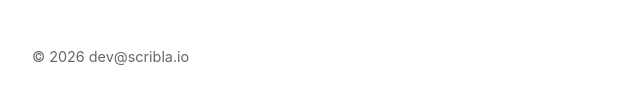
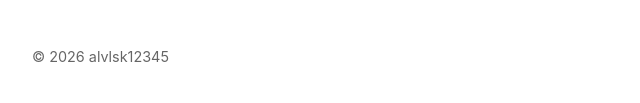
Before and after one commit to alvlsk12345/scribla-site, a plain HTML site: page index.html in a window 1280 px wide. Shown: the part 2375-2478 px from the top of the page, 288-928 px from the left. Drawn offline with Linux system fonts and the light colour scheme.

Commit message:
Подпись — ником вместо имени

```diff
--- a/index.html
+++ b/index.html
@@ -110,7 +110,7 @@ We reply in English and Russian.</p>
 
 </div>
 
-<p class="footer">© 2026 dev@scribla.io</p>
+<p class="footer">© 2026 alvlsk12345</p>
 
 </body>
 </html>
```
